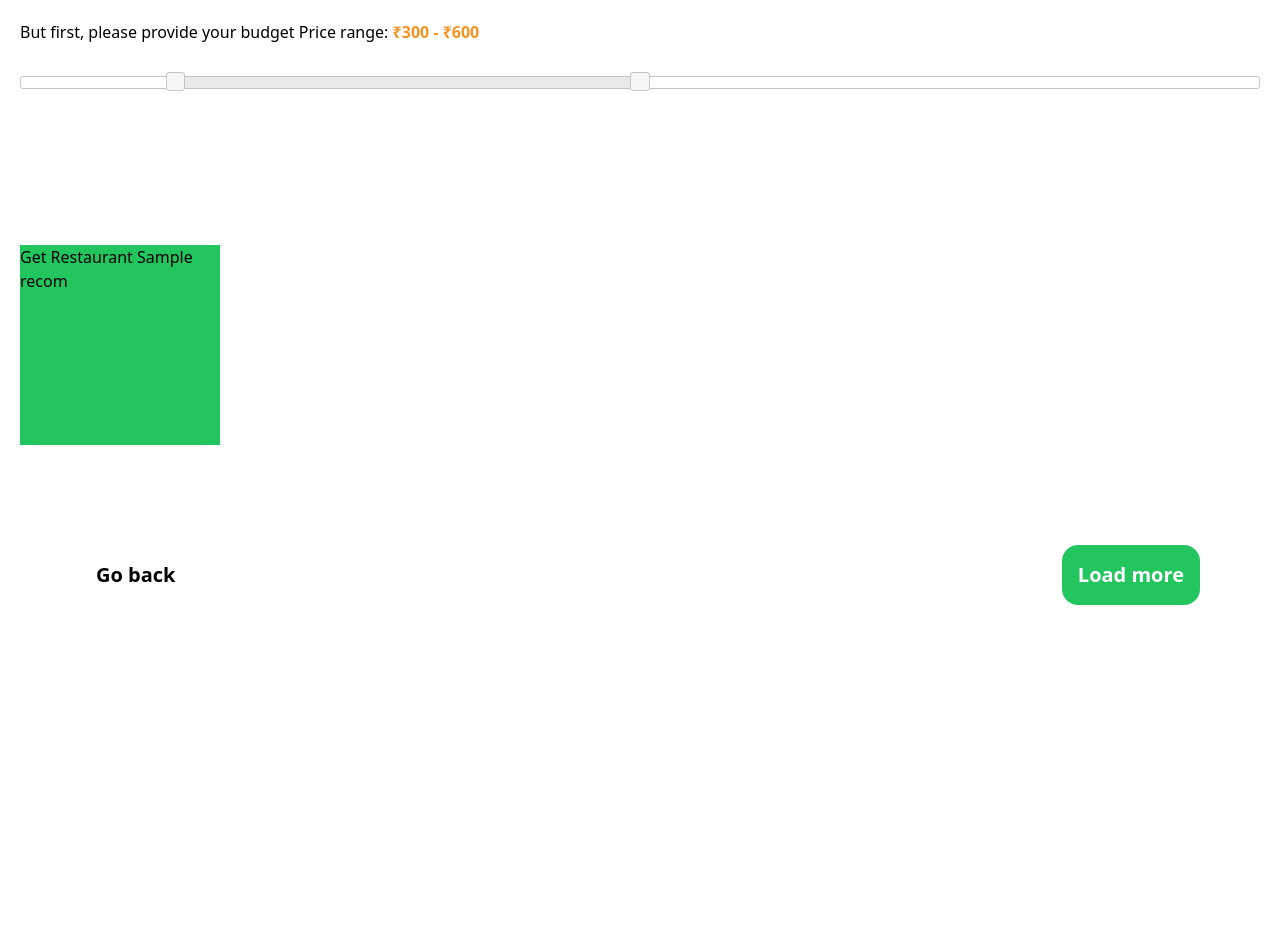
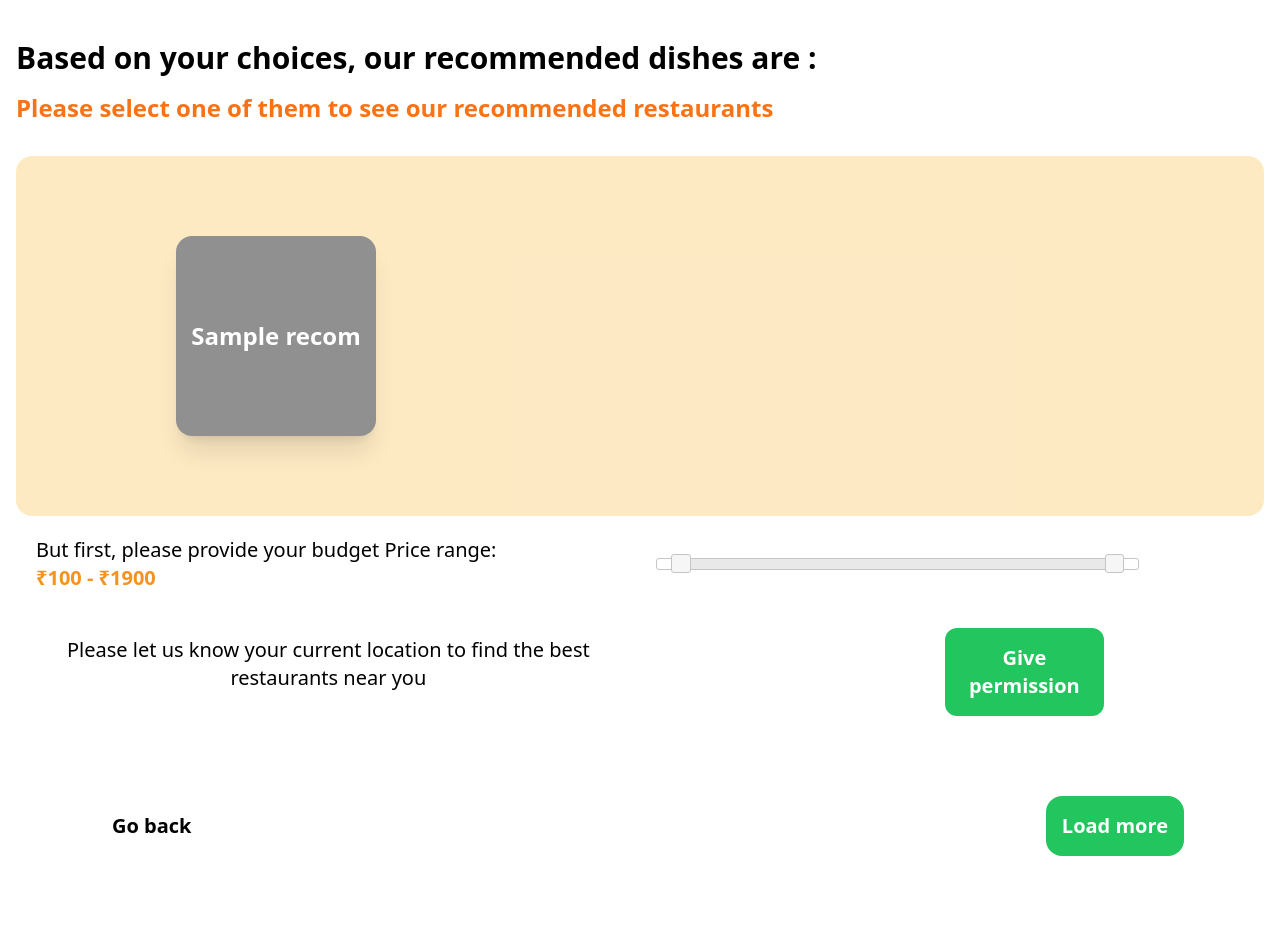
Before and after one commit to gouravengineer/flask-recomendation, a Flask app: template food_recommendation/templates/recommend.html in a window 1280 px wide. Before the commit the page ends 605 px from the top, so only its background shows below. Run offline with Flask 3, Linux system fonts and the light colour scheme; the template is opened without the code that fills it: most values are stand-ins (such as "Sample title", 1, 10 or a date in 2020); some libraries are stand-ins or nearby versions.

Commit message:
naresh changes in design

```diff
--- a/food_recommendation/templates/login.html
+++ b/food_recommendation/templates/login.html
@@ -227,6 +227,7 @@
         setTimeout(showSlides, 4000); // Change image every 2 seconds
       }
       showSlides();
+      console.log(localStorage.getItem('email'))
     </script>
   </body>
 </html>
--- a/food_recommendation/templates/recommend.html
+++ b/food_recommendation/templates/recommend.html
@@ -28,9 +28,9 @@
       $( function() {
         $( "#slider-range" ).slider({
           range: true,
-          min: 200,
-          max: 1000,
-          values: [ 300, 600 ],
+          min: 0,
+          max: 2000,
+          values: [ 100, 1900 ],
           slide: function( event, ui ) {
             $( "#amount" ).val( "₹" + ui.values[ 0 ] + " - ₹" + ui.values[ 1 ] );
           }
@@ -43,16 +43,10 @@
 
     <!-- <script src="https://ajax.googleapis.com/ajax/libs/jquery/3.6.3/jquery.min.js"></script> -->
   </head>
-  <body>
+  <body class="p-4">
 
     <nav></nav>
     <div class="background"></div>
-    <div class="flex flex-col gap-8 p-[20px]">
-      <p>But first, please provide your budget
-      <label for="amount">Price range:</label>
-      <input type="text" id="amount" readonly style="border:0; color:#f6931f; font-weight:bold;">
-    </p>
-      <div id="slider-range"></div>
 
     <form action="/recommend_me_foods" method="POST" id="dish-form">
       <input type="text" >
@@ -65,30 +59,30 @@
 
     </form>
 
-      <h1 class="font-bold text-3xl text-white">
-        Based on your choices,our recommendations are :
+      <h1 class="font-bold text-3xl text-black">
+        Based on your choices, our recommended dishes are :
       </h1>
+      <h2 class="text-orange-500 font-semibold text-2xl lg:mt-4 ">Please select one of them to see our recommended restaurants</h2>
 
-      <div class="flex flex-col" id="container">
+      <div class="flex flex-col mt-8" id="container">
 
           <!-- setting the 3 showing structure -->
         {% set recom_length =recom|length %}
 
           {% for i in range(0,recom_length,3) %}
-            <div class="grid grid-cols-3 gap-4" id="sub-container">
+            <div class="flex flex-col rounded-2xl lg:flex-row bg-[#F7B83A]/30 justify-between lg:p-20 lg:px-40 gap-4" id="sub-container">
               {% if recom_length>i+3%}
                 {% for j in range(i+3) %}
-                  <div class="bg-green-500 w-[200px] h-[200px]" >
+                  <div class="bg-[#909090] w-[200px] h-[200px] flex items-center justify-center rounded-2xl shadow-xl" onclick="get_restaurant( `{{recom[j]}}` ) ">
 
-                    <button onclick="get_restaurant( `{{recom[j]}}` ) ">Get Restaurant</button>
-                    {{recom[j]}}
+                    <!-- <button >Get Restaurant</button> -->
+                    <span class="text-2xl font-semibold text-white ">{{recom[j]}}</span>
                   </div>
                 {% endfor %}
               {% else %}
                 {% for j in range(i,recom_length) %}
-                  <div class="bg-green-500 w-[200px] h-[200px]" >
-                    <button onclick="get_restaurant(`{{recom[j]}}`) ">Get Restaurant</button>
-                    {{recom[j]}}
+                  <div class="bg-[#909090] w-[200px] h-[200px] flex items-center justify-center rounded-2xl shadow-xl" onclick="get_restaurant(`{{recom[j]}}`)">
+                    <span class="text-2xl font-semibold text-white ">{{recom[j]}}</span>
                   </div>
                 {% endfor %}
               {% endif %}
@@ -96,15 +90,29 @@
         {% endfor %}
       </div>
 
+      <div class="flex flex-col lg:flex-row gap-4 items-center p-[20px] w-full" >
+        <p class="w-full lg:w-1/2 text-xl ">But first, please provide your budget
+          <label for="amount">Price range:</label>
+          <input type="text" id="amount" readonly style="border:0; color:#f6931f; font-weight:bold;">
+        </p>
+        <div id="slider-range" class=" w-full lg:w-2/5"></div>
+
 
       </div>
+      <div class="flex px-4 lg:pr-40 text-xl mt-4 flex-col lg:flex-row lg:gap-[20rem] justify-between">
+      <p class="bg-white text-center text-black p-2 rounded-2xl ">Please let us know your current location to find the best restaurants near you</p>
+      <button class="bg-green-500 rounded-xl text-white hover:text-green-500 hover:bg-white p-4 text-xl font-semibold " onclick="initGeolocation()">Give permission</button>
+    </div>
     </div>
 
 
     <div class="flex justify-between p-20">
       <button id="go-back"  class="p-4 bg-white text-black font-semibold text-xl rounded-2xl hover:scale-[1.20]" onclick="GoBack()">  Go back  </button>
       <button  id="load-more"  class="p-4 bg-green-500 text-white font-semibold text-xl rounded-2xl hover:scale-[1.20]" onclick="LoadMore()">  Load more  </button>
+      <!-- <button id="next" onclick=""></button> -->
     </div>
+
+
     <script>
       document.addEventListener("DOMContentLoaded", () => {
         all_sub_container=document.querySelectorAll('[id=sub-container]');
@@ -175,6 +183,7 @@
 
      function success(position)
      {
+      console.log(position.coords.longitude, position.coords.latitude)
          document.getElementById('longitude').value = position.coords.longitude;
          document.getElementById('latitude').value = position.coords.latitude
 
```
Also changed, not shown: food_recommendation/templates/restaurants.html (+15 -10 lines).
